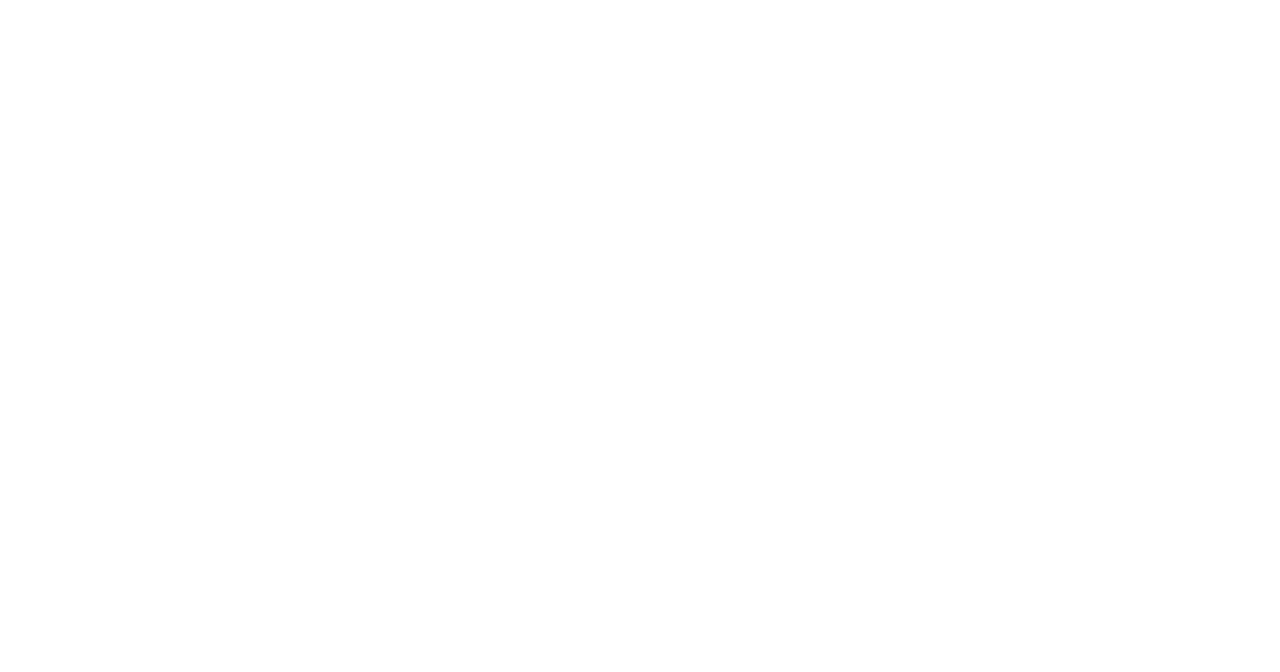
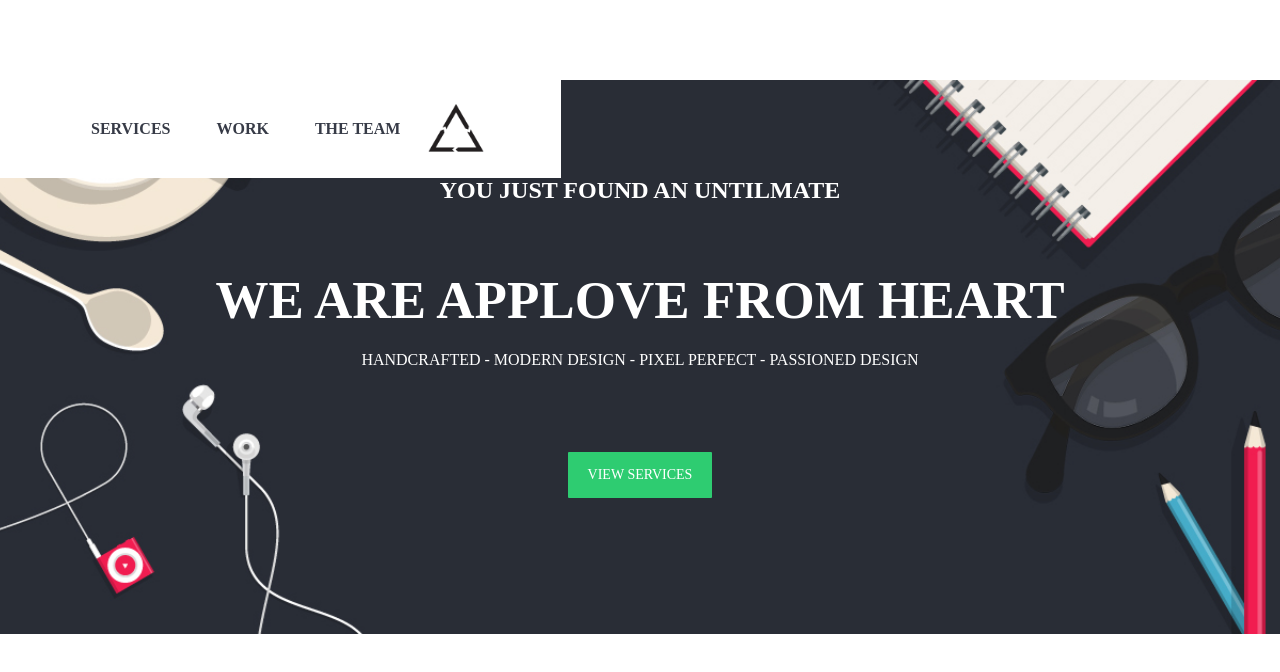
Before and after one commit to leaden/applove, a plain HTML site: page index.html in a window 1280 px wide. Drawn offline with Linux system fonts and the light colour scheme.

Commit message:
primera parte

```diff
--- a/css/common.css
+++ b/css/common.css
@@ -14,3 +14,25 @@
 .text-uppercase {
   text-transform: uppercase;
 }
+
+.link{
+	font-weight: 700;
+	padding: 21px;
+	display: inline-block; /*crea caja de bloques, pero al estar con cajas que lo rodean es una caja en linea */
+}
+
+.logo{
+	float: right;
+}
+
+header{
+	position: fixed;
+	background: white;
+	width: 100%
+	top: 0;
+}
+
+.menu{
+	padding: 14px 70px;
+	overflow: auto;
+}
--- a/css/main.css
+++ b/css/main.css
@@ -35,3 +35,34 @@ a {
 a:hover {
   color: #E95853;
 }
+
+#home{
+background-image: url(../assets/images/bg-home.jpg);
+background-position: center;
+background-repeat: no-repeat;
+background-size: cover;
+height: 554px;
+text-align: center;
+margin-top: 80px;
+}
+
+#home .container{
+  color: white;
+  padding: 70px;
+}
+
+.text-home{
+  font-size: 53px;
+}
+
+.btn-home{
+  background: #2Ecc71;
+  color: #fff;
+  padding: 11px 20px;
+  border-radius: 1px;
+  font-weight: 500;
+  text-transform: uppercase;
+  margin-top: 63px;
+  display: inline-block;
+  font-size: 14px;
+}
--- a/index.html
+++ b/index.html
@@ -13,6 +13,25 @@
 </head>
 <body>
 	<!-- Escribe el HTML aquí -->
+<header>
+<div class="menu container">
+  <a href="#" class="text-uppercase link">Services</a>
+  <a href="#" class="text-uppercase link">Work</a>
+  <a href="#" class="text-uppercase link">The team</a>
+  <img src="assets/images/logo-r.png" class="logo" alt="Logo" width="70">
+</div>
+</header>
+<section id="home">
+	<div class="container">
+	<h2>YOU JUST FOUND AN UNTILMATE</h2>
+	<h1 class="text-uppercase text-home mb-0">we are applove from heart
+	</h1>
+	<p class="text-uppercase mt-0">
+	HANDCRAFTED - MODERN DESIGN - PIXEL PERFECT - PASSIONED DESIGN
+	</p>
+	<a href="#services" class="btn-home">View services</a>
+	</div>
+</section>
 
 	<!-- Enlaza tu JS aquí -->
 
```
